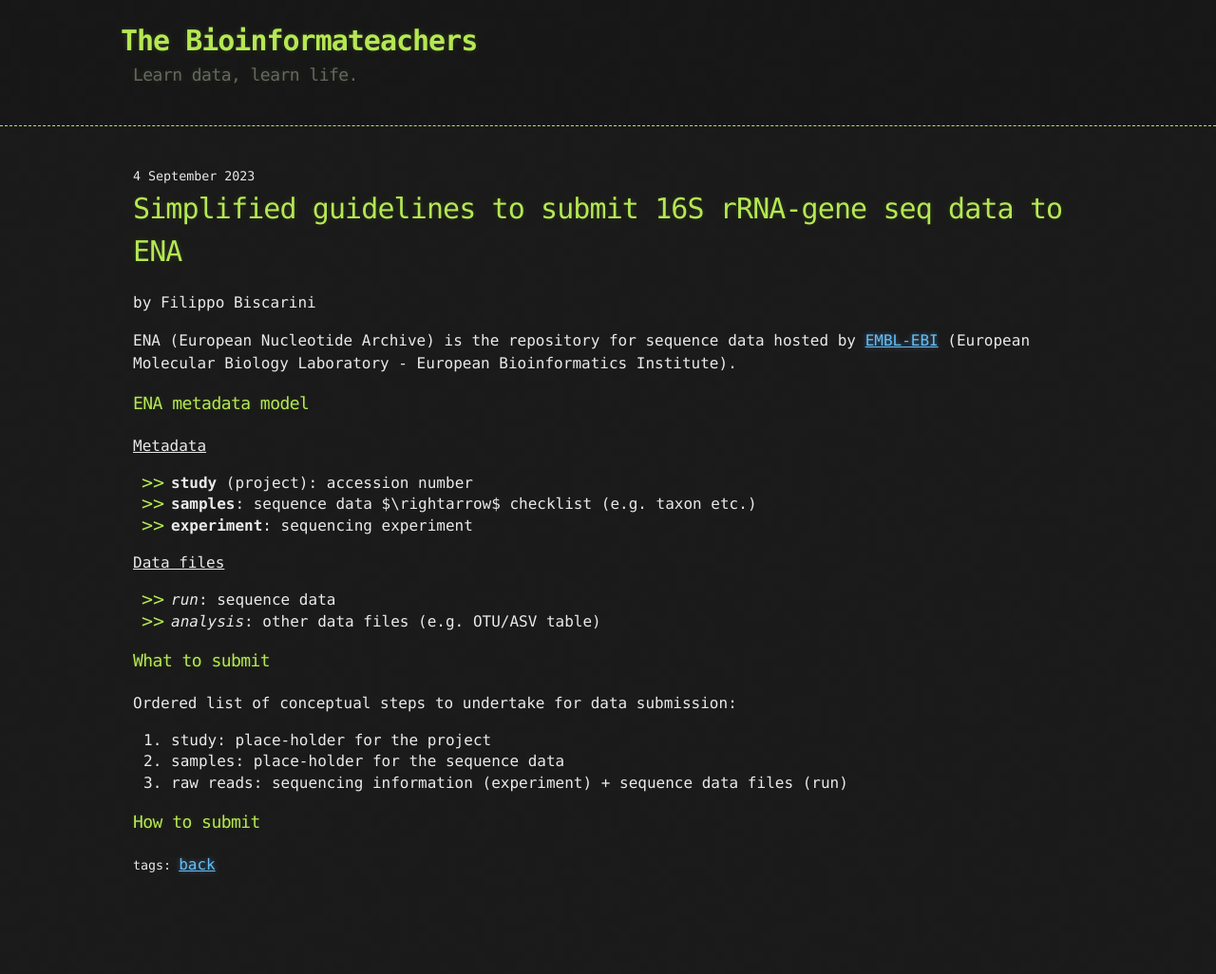
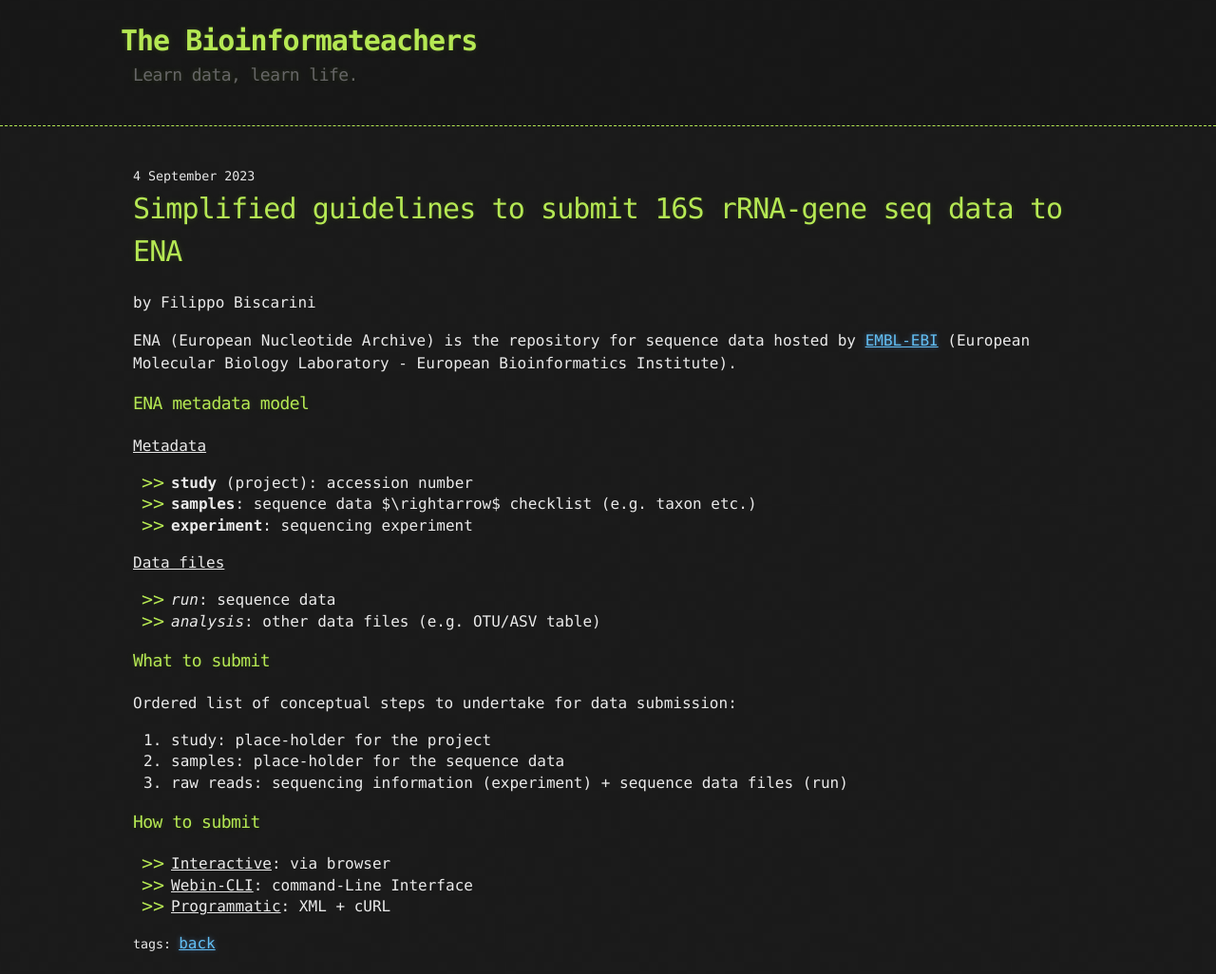
Before and after one commit to bioinformateachers/bioinformateachers.github.io, a Jekyll site: the page built from _posts/2023-09-04-submit-to-ena.md, in a window 1280 px wide. Shown: the whole page at 95% size. Built offline with Jekyll 4.4.1, drawn with Linux system fonts in a browser that asks for light colours; before the commit the page ends 943 px from its top, so only the background shows below that.

Commit message:
added: list of ways to submit

```diff
--- a/_posts/2023-09-04-submit-to-ena.md
+++ b/_posts/2023-09-04-submit-to-ena.md
@@ -28,3 +28,7 @@ Ordered list of conceptual steps to undertake for data submission:
 3. raw reads: sequencing information (experiment) + sequence data files (run)
 
 ### How to submit
+
+- <u>Interactive</u>: via browser
+- <u>Webin-CLI</u>: command-Line Interface
+- <u>Programmatic</u>: XML + cURL
```
